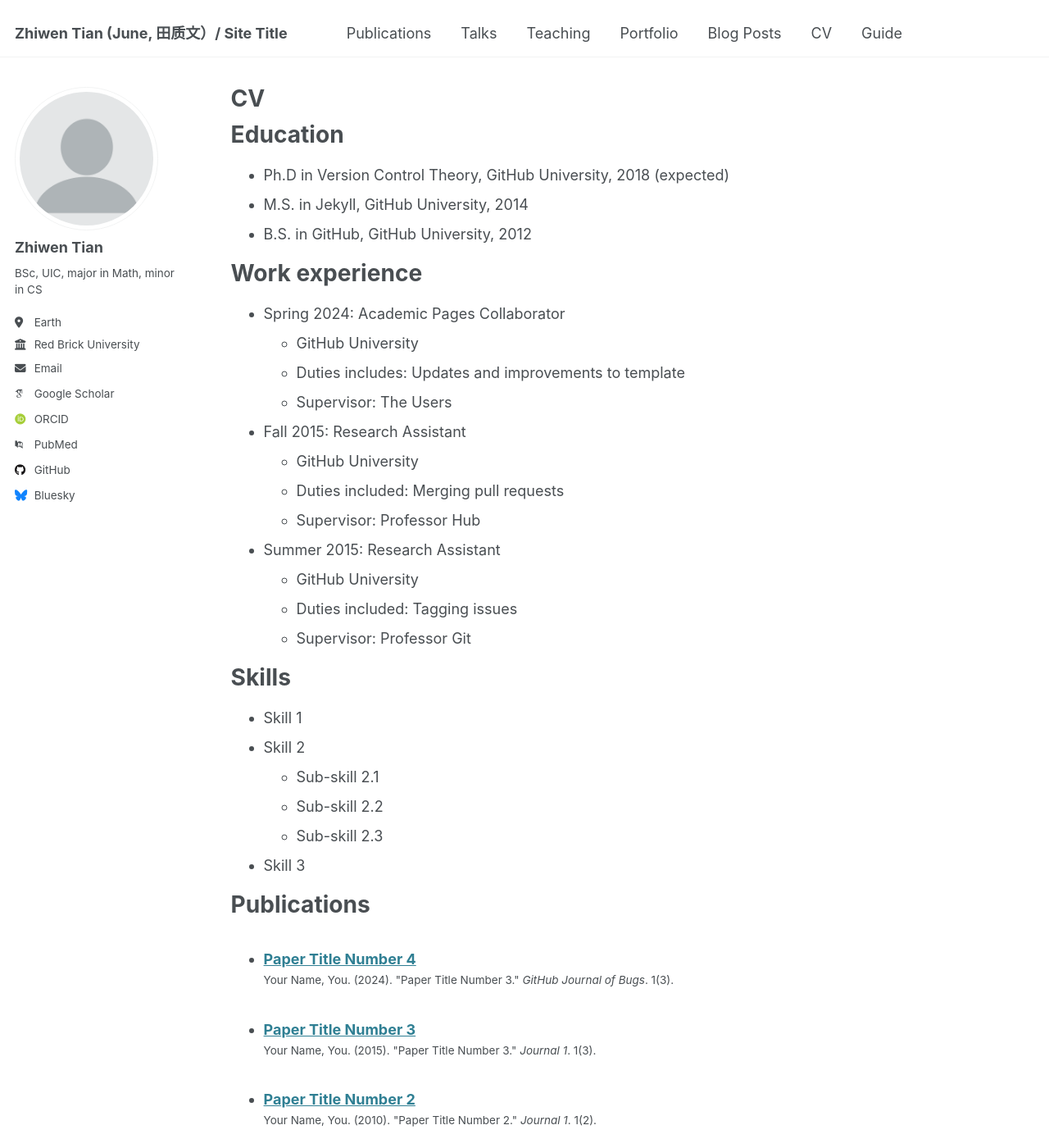
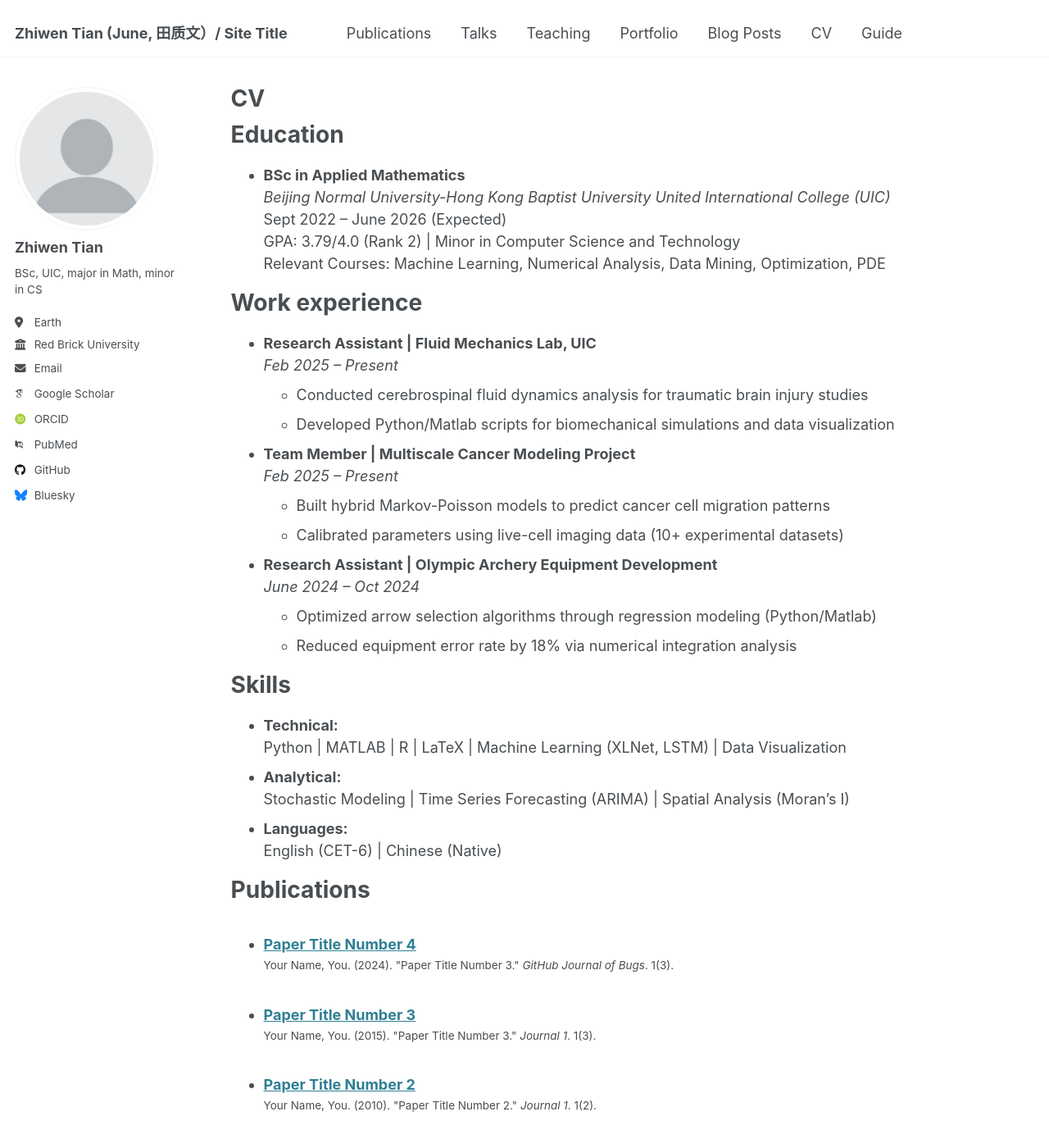
Before and after one commit to Orange1207/Orange1207.github.io, a Jekyll site: the page built from _pages/cv.md, in a window 1280 px wide and 1400 px high. Shown: the whole window at 82% size. Built offline with Jekyll 4.4.1, drawn with Linux system fonts in a browser that asks for light colours; some web fonts are replaced; some of the changed text lies outside the part shown.

Commit message:
Update cv.md

```diff
--- a/_pages/cv.md
+++ b/_pages/cv.md
@@ -11,35 +11,37 @@ redirect_from:
 
 Education
 ======
-* Ph.D in Version Control Theory, GitHub University, 2018 (expected)
-* M.S. in Jekyll, GitHub University, 2014
-* B.S. in GitHub, GitHub University, 2012
+* **BSc in Applied Mathematics**
+  *Beijing Normal University-Hong Kong Baptist University United International College (UIC)*
+  Sept 2022 – June 2026 (Expected)
+  GPA: 3.79/4.0 (Rank 2) | Minor in Computer Science and Technology
+  Relevant Courses: Machine Learning, Numerical Analysis, Data Mining, Optimization, PDE
 
 Work experience
 ======
-* Spring 2024: Academic Pages Collaborator
-  * GitHub University
-  * Duties includes: Updates and improvements to template
-  * Supervisor: The Users
+* **Research Assistant | Fluid Mechanics Lab, UIC**
+  *Feb 2025 – Present*
+  - Conducted cerebrospinal fluid dynamics analysis for traumatic brain injury studies
+  - Developed Python/Matlab scripts for biomechanical simulations and data visualization
 
-* Fall 2015: Research Assistant
-  * GitHub University
-  * Duties included: Merging pull requests
-  * Supervisor: Professor Hub
+* **Team Member | Multiscale Cancer Modeling Project**
+  *Feb 2025 – Present*
+  - Built hybrid Markov-Poisson models to predict cancer cell migration patterns
+  - Calibrated parameters using live-cell imaging data (10+ experimental datasets)
 
-* Summer 2015: Research Assistant
-  * GitHub University
-  * Duties included: Tagging issues
-  * Supervisor: Professor Git
+* **Research Assistant | Olympic Archery Equipment Development**
+  *June 2024 – Oct 2024*
+  - Optimized arrow selection algorithms through regression modeling (Python/Matlab)
+  - Reduced equipment error rate by 18% via numerical integration analysis
 
 Skills
 ======
-* Skill 1
-* Skill 2
-  * Sub-skill 2.1
-  * Sub-skill 2.2
-  * Sub-skill 2.3
-* Skill 3
+* **Technical:**
+  Python | MATLAB | R | LaTeX | Machine Learning (XLNet, LSTM) | Data Visualization
+* **Analytical:**
+  Stochastic Modeling | Time Series Forecasting (ARIMA) | Spatial Analysis (Moran’s I)
+* **Languages:**
+  English (CET-6) | Chinese (Native)
 
 Publications
 ======
@@ -61,4 +63,25 @@ Teaching
 
 Service and leadership
 ======
-* Currently signed in to 43 different slack teams
+* **Peer Mentor, UIC**
+  *Aug 2023 – June 2024*
+  - Guided 15+ freshmen through academic transition programs
+  - Achieved 95% satisfaction rate in mentorship evaluations
+
+* **Finance Officer | W-beE Outdoor Club**
+  *Sept 2023 – Aug 2024*
+  - Managed ¥50,000+ annual budget with 100% financial transparency
+  - Organized 8+ large-scale outdoor events (200+ participants)
+
+* **Volunteer | Greater Bay Area Math Education Forum**
+  *2023*
+  - Coordinated logistics for 300+ attendees and keynote sessions
+
+---
+
+*Awards & Honors*
+- 2024 MCM Meritorious Winner (Top 8%) | National Data Analysis Competition 2nd Prize
+- 2023 Guangdong Medical Valley Scholarship | Shenzhen Cup Modeling 2nd Prize
+- 2022-2024 First/Second Class Academic Awards
+
+*Last Updated: June 2025*
```
